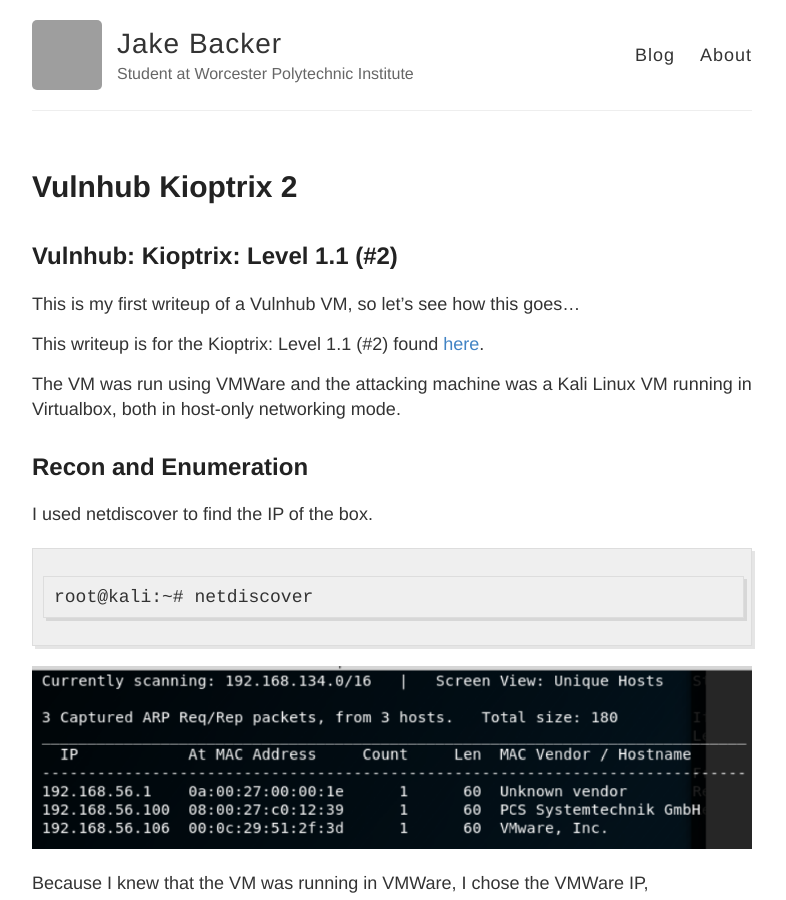
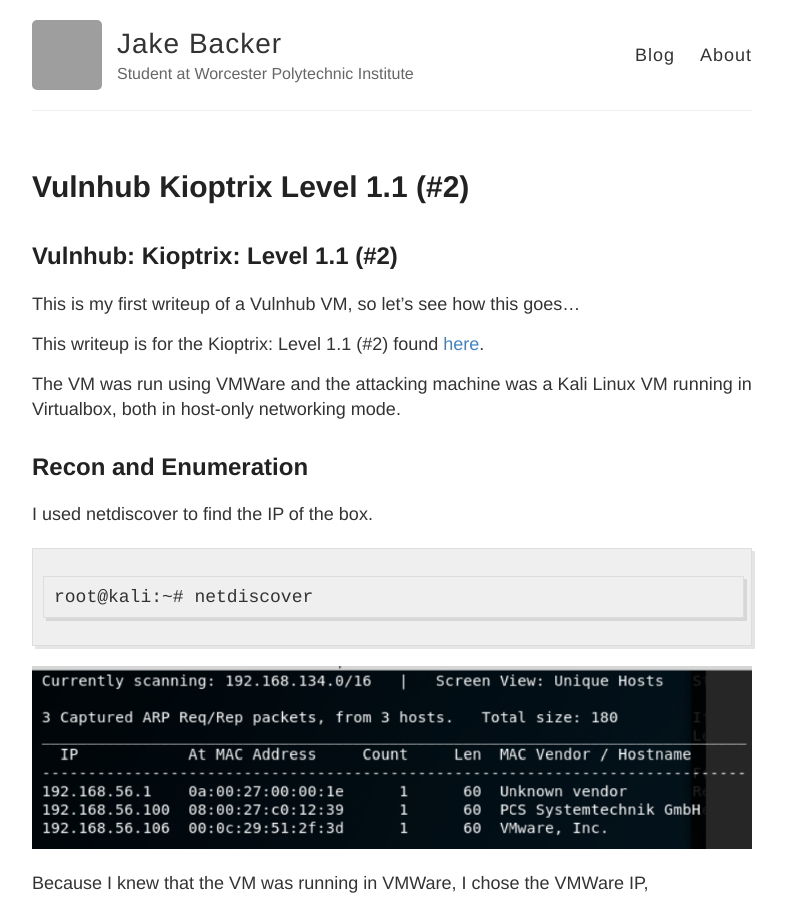
Before and after one commit to jakebacker/jakebacker.github.io, a Jekyll site: the page built from _posts/2019-10-20-Vulnhub-Kioptrix-Level-1-1.md, in a window 1280 px wide and 900 px high. Shown: the whole window, without its empty margins (248-1034 px from the left). Built offline with Jekyll 4.4.1, drawn with Linux system fonts in a browser that asks for light colours; grey boxes are pictures that could not be loaded.

Commit message:
One more try

```diff
--- a/_posts/2019-10-20-Vulnhub-Kioptrix-Level-1-1.md
+++ b/_posts/2019-10-20-Vulnhub-Kioptrix-Level-1-1.md
@@ -1,6 +1,6 @@
 ---
 layout: post
-title: Vulnhub Kioptrix 2
+title: Vulnhub Kioptrix Level 1.1 (#2)
 ---
 
 ## Vulnhub: Kioptrix: Level 1.1 (#2)
```
